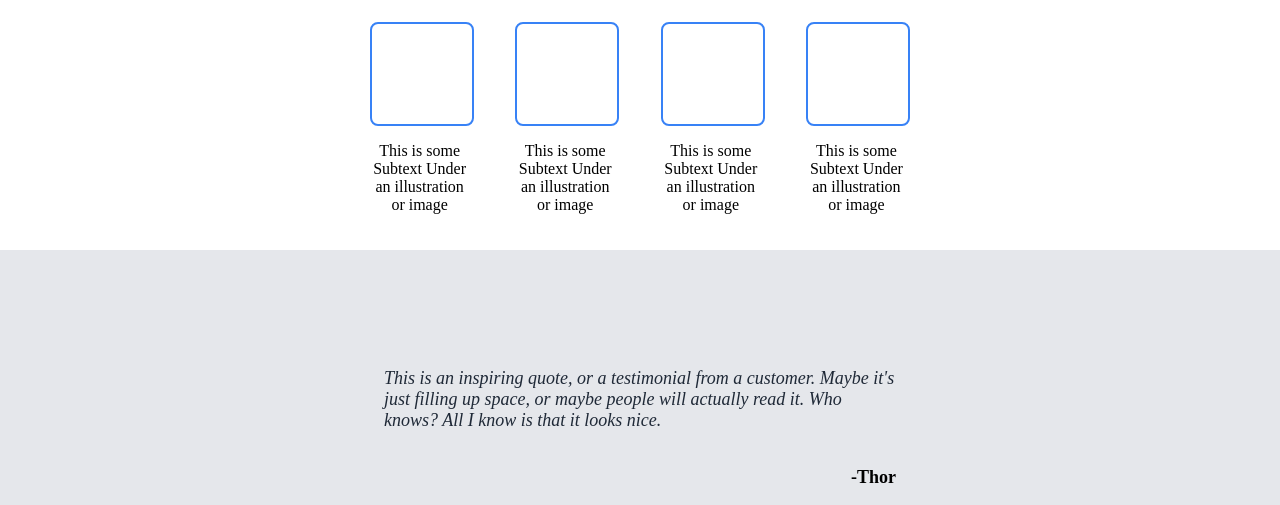
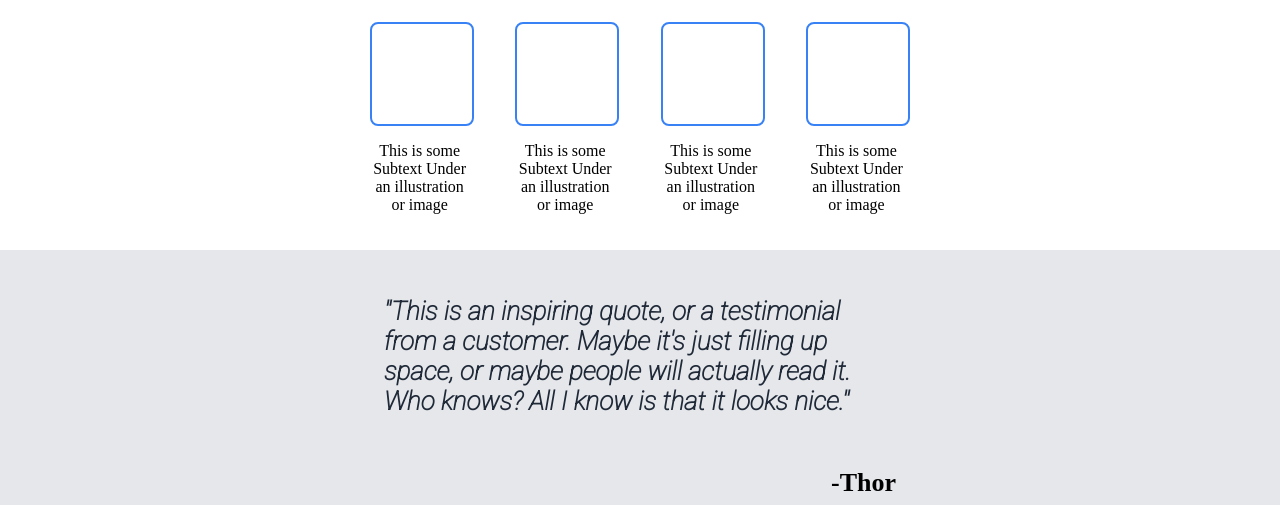
Before and after one commit to Rohithpenubadi/CSS_Assignment, a plain HTML site: page index.html in a window 1280 px wide. Shown: the part 447-952 px from the top of the page. Drawn offline with Linux system fonts and the light colour scheme.

Commit message:
font changes

```diff
--- a/index.html
+++ b/index.html
@@ -6,6 +6,9 @@
     <meta http-equiv="X-UA-Compatible" content="ie=edge">
     <title>CSS Assignment</title>
     <link rel="stylesheet" href="style.css">
+    <link rel="preconnect" href="https://fonts.googleapis.com">
+    <link rel="preconnect" href="https://fonts.gstatic.com" crossorigin>
+    <link href="https://fonts.googleapis.com/css2?family=Roboto:ital,wght@1,100&display=swap" rel="stylesheet">
 </head>
 
 <body>
@@ -55,8 +58,8 @@
     </div>
     <div class="section_2">
         <p class="section_2_p">
-            This is an inspiring quote, or a testimonial from a customer. Maybe it's just filling up space, or maybe
-            people will actually read it. Who knows? All I know is that it looks nice.
+            ''This is an inspiring quote, or a testimonial from a customer. Maybe it's just filling up space, or maybe
+            people will actually read it. Who knows? All I know is that it looks nice.''
         </p>
         <p class="author"><b>-Thor</b></p>
     </div>
--- a/style.css
+++ b/style.css
@@ -80,18 +80,19 @@ body {
     background-color: #E5E7EB;
     display: flex;
     flex-direction: column;
-    padding: 100px 0px;
+    padding: 20px 0px;
 }
 .section_2_p {
     color: #1F2937;
     width: 40%;
-    font-size:18px;
-    font-style: italic;
+    font-size:26px;
+    font-weight: bold;
+    font-family: 'Roboto', sans-serif;
     margin-left: 30%;
 }
 .author {
     display: flex;
-    font-size: 18px;
+    font-size: 26px;
     width: 70%;
     justify-content: flex-end;
 }
```
